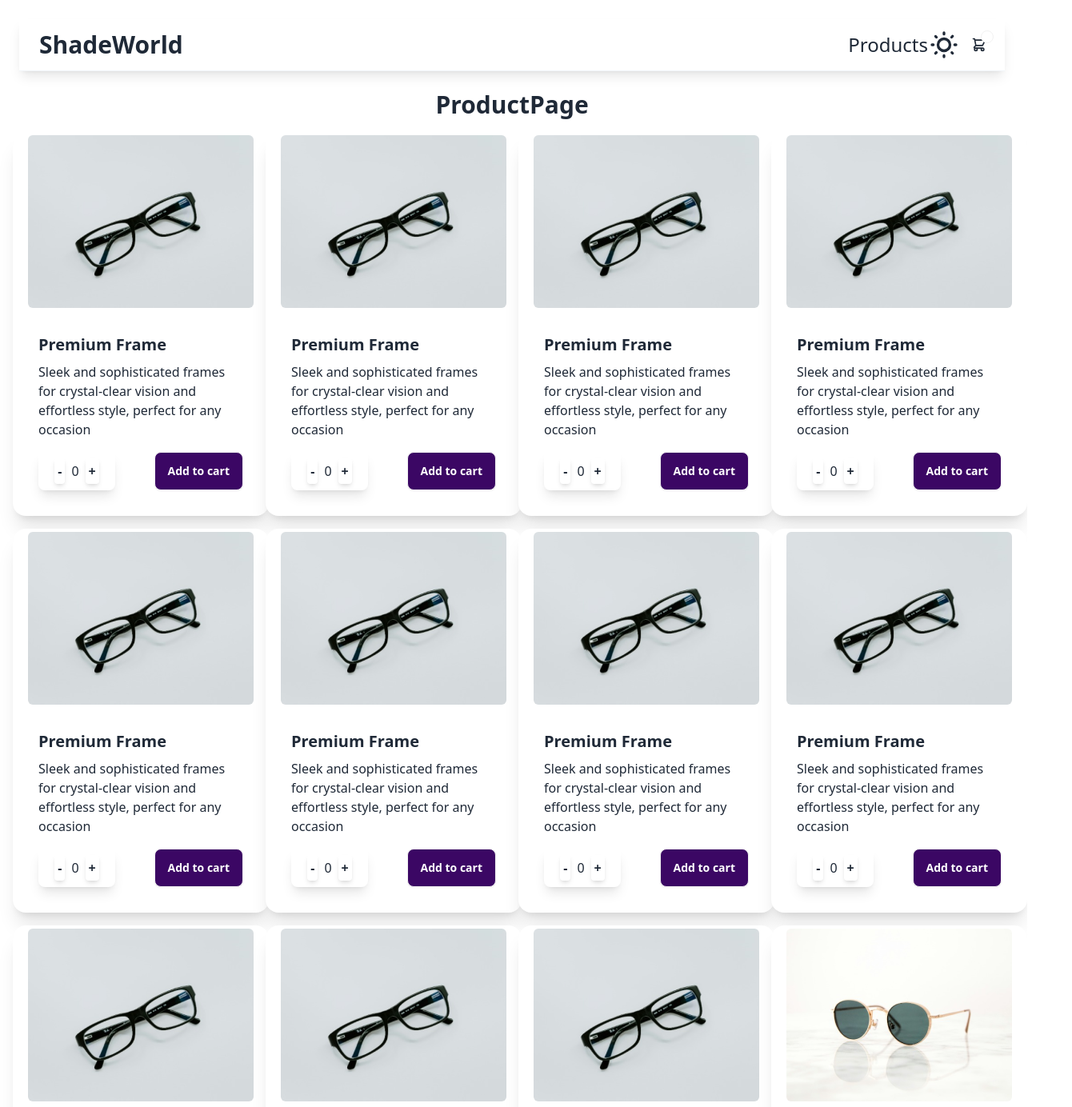
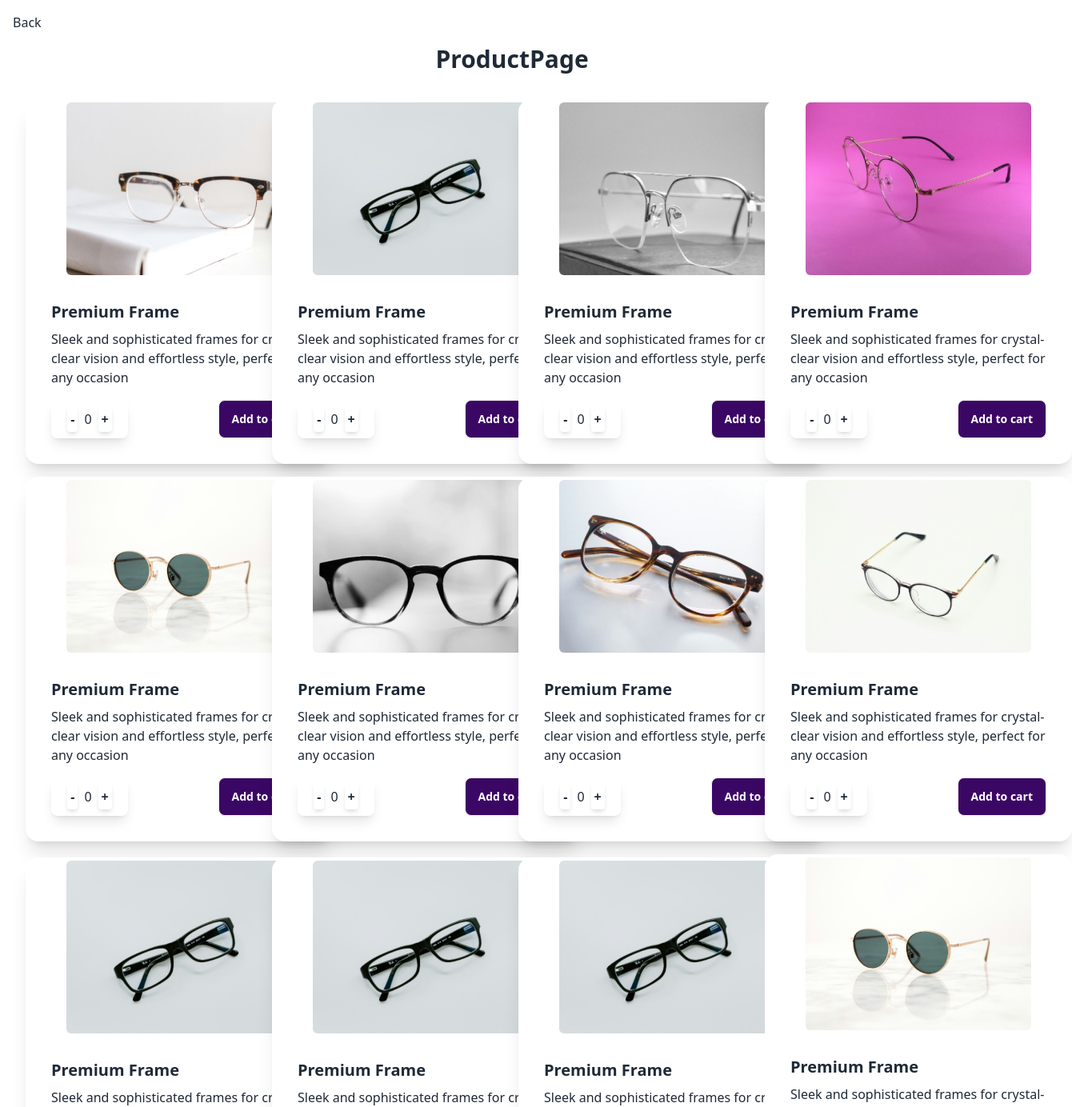
Before and after one commit to Joker4mas/CartReact-HNG-11, a React (Vite) app: page /ProductPage in a window 1280 px wide. Shown: the top 1384 px of the page at 80% size, 1340 px wide, since content can reach past the window. Built offline with nearby package versions, Linux system fonts and the light colour scheme.

Commit message:
fixed some issues

```diff
--- a/src/pages/ProductPage.jsx
+++ b/src/pages/ProductPage.jsx
@@ -1,17 +1,20 @@
 // import React from 'react'
-import Header from '../components/Header.jsx'
+// import Header from '../components/Header.jsx'
+import {Link} from 'react-router-dom'
 const ProductPage = () => {
   return (
-    <div className="p-4">
-      <Header/>
+    <div className="p-4 mx-auto">
+      <div>
+        <Link to='/'>Back</Link>
+      </div>
       <h1 className="text-3xl font-bold my-4 text-center">ProductPage</h1>
-      <div className="grid grid-cols-1 md:grid-cols-4 md:grid-row-3 md:grid-flow-cols gap-4 justify-between mx-auto">
+      <div className="grid grid-cols-1 justify-center mx-auto md:grid-cols-4 md:grid-row-3 md:grid-flow-cols gap-4 md:justify-between items-center text-center p-4">
 
         {/* first container card */}
-        <div className="card bg-base-100 w-80 shadow-xl">
+        <div className="card bg-base-100 w-96 shadow-xl">
           <figure>
             <img
-              src="/src/assets/images/shade-2.png"
+              src="/src/assets/images/first-shade.png"
               alt="Glass frame"
              className=" mt-1 rounded-md"/>
           </figure>
@@ -31,7 +34,7 @@ const ProductPage = () => {
         </div>
 
         {/* second card */}
-        <div className="card bg-base-100 w-80 shadow-xl ">
+        <div className="card bg-base-100 w-96 shadow-xl ">
           <figure>
             <img
               src="/src/assets/images/shade-2.png"
@@ -54,10 +57,10 @@ const ProductPage = () => {
         </div>
 
         {/* third card */}
-        <div className="card bg-base-100 w-80 shadow-xl">
+        <div className="card bg-base-100 w-96 shadow-xl">
           <figure>
             <img
-              src="/src/assets/images/shade-2.png"
+              src="/src/assets/images/shade-3.png"
               alt="Glass frame"
              className=" mt-1 rounded-md"/>
           </figure>
@@ -77,10 +80,10 @@ const ProductPage = () => {
         </div>
 
         {/* fourth card */}
-        <div className="card bg-base-100 w-80 shadow-xl">
+        <div className="card bg-base-100 w-96 shadow-xl">
           <figure>
             <img
-              src="/src/assets/images/shade-2.png"
+              src="/src/assets/images/shade-4.png"
               alt="Glass frame"
              className=" mt-1 rounded-md"/>
           </figure>
@@ -100,10 +103,10 @@ const ProductPage = () => {
         </div>
 
         {/* fifth card */}
-        <div className="card bg-base-100 w-80 shadow-xl">
+        <div className="card bg-base-100 w-96 shadow-xl">
           <figure>
             <img
-              src="/src/assets/images/shade-2.png"
+              src="/src/assets/images/shade-9.png"
               alt="Glass frame"
              className=" mt-1 rounded-md"/>
           </figure>
@@ -124,10 +127,10 @@ const ProductPage = () => {
 
 
     {/* sixth card */}
-    <div className="card bg-base-100 w-80 shadow-xl">
+    <div className="card bg-base-100 w-96 shadow-xl">
           <figure>
             <img
-              src="/src/assets/images/shade-2.png"
+              src="/src/assets/images/shade-6.png"
               alt="Glass frame"
              className=" mt-1 rounded-md"/>
           </figure>
@@ -147,10 +150,10 @@ const ProductPage = () => {
         </div>
 
         {/* seventh card */}
-        <div className="card bg-base-100 w-80 shadow-xl">
+        <div className="card bg-base-100 w-96 shadow-xl">
           <figure>
             <img
-              src="/src/assets/images/shade-2.png"
+              src="/src/assets/images/shade-7.png"
               alt="Glass frame"
              className=" mt-1 rounded-md"/>
           </figure>
@@ -170,10 +173,10 @@ const ProductPage = () => {
         </div>
 
         {/* eighth card */}
-        <div className="card bg-base-100 w-80 shadow-xl">
+        <div className="card bg-base-100 w-96 shadow-xl">
           <figure>
             <img
-              src="/src/assets/images/shade-2.png"
+              src="/src/assets/images/shade-8.png"
               alt="Glass frame"
              className=" mt-1 rounded-md"/>
           </figure>
@@ -193,7 +196,7 @@ const ProductPage = () => {
         </div>
 
         {/* ninth card */}
-        <div className="card bg-base-100 w-80 shadow-xl">
+        <div className="card bg-base-100 w-96 shadow-xl">
           <figure>
             <img
               src="/src/assets/images/shade-2.png"
@@ -216,7 +219,7 @@ const ProductPage = () => {
         </div>
 
         {/* tenth card */}
-        <div className="card bg-base-100 w-80 shadow-xl">
+        <div className="card bg-base-100 w-96 shadow-xl">
           <figure>
             <img
               src="/src/assets/images/shade-2.png"
@@ -239,7 +242,7 @@ const ProductPage = () => {
         </div>
 
         {/* eleventh card */}
-        <div className="card bg-base-100 w-80 shadow-xl">
+        <div className="card bg-base-100 w-96 shadow-xl">
           <figure>
             <img
               src="/src/assets/images/shade-2.png"
@@ -262,10 +265,10 @@ const ProductPage = () => {
         </div>
 
         {/* 12th card */}
-        <div className="card bg-base-100 w-80 shadow-xl">
+        <div className="card bg-base-100 w-96 shadow-x ">
           <figure>
             <img
-              src="/src/assets/images/shade-9.png"
+              src="../src/assets/images/shade-9.png"
               alt="Glass frame"
              className=" mt-1 rounded-md"/>
           </figure>
```
